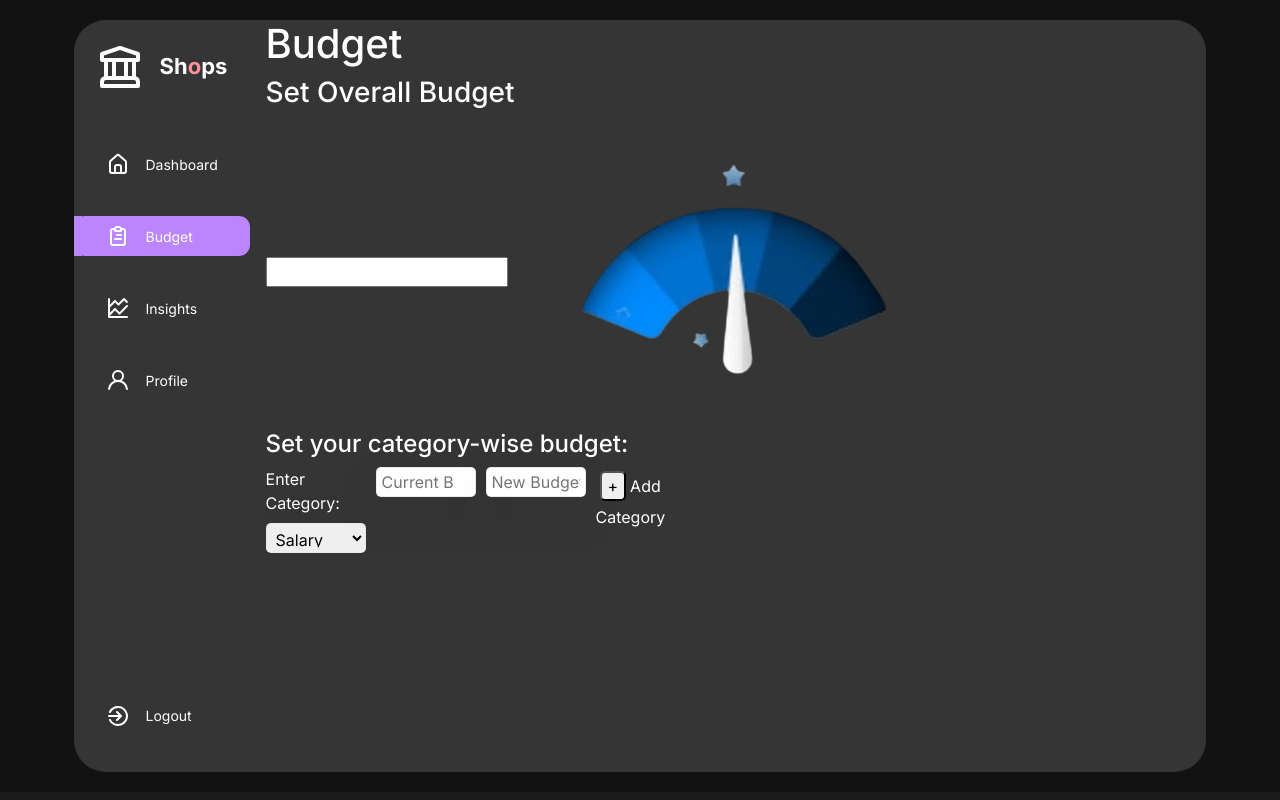
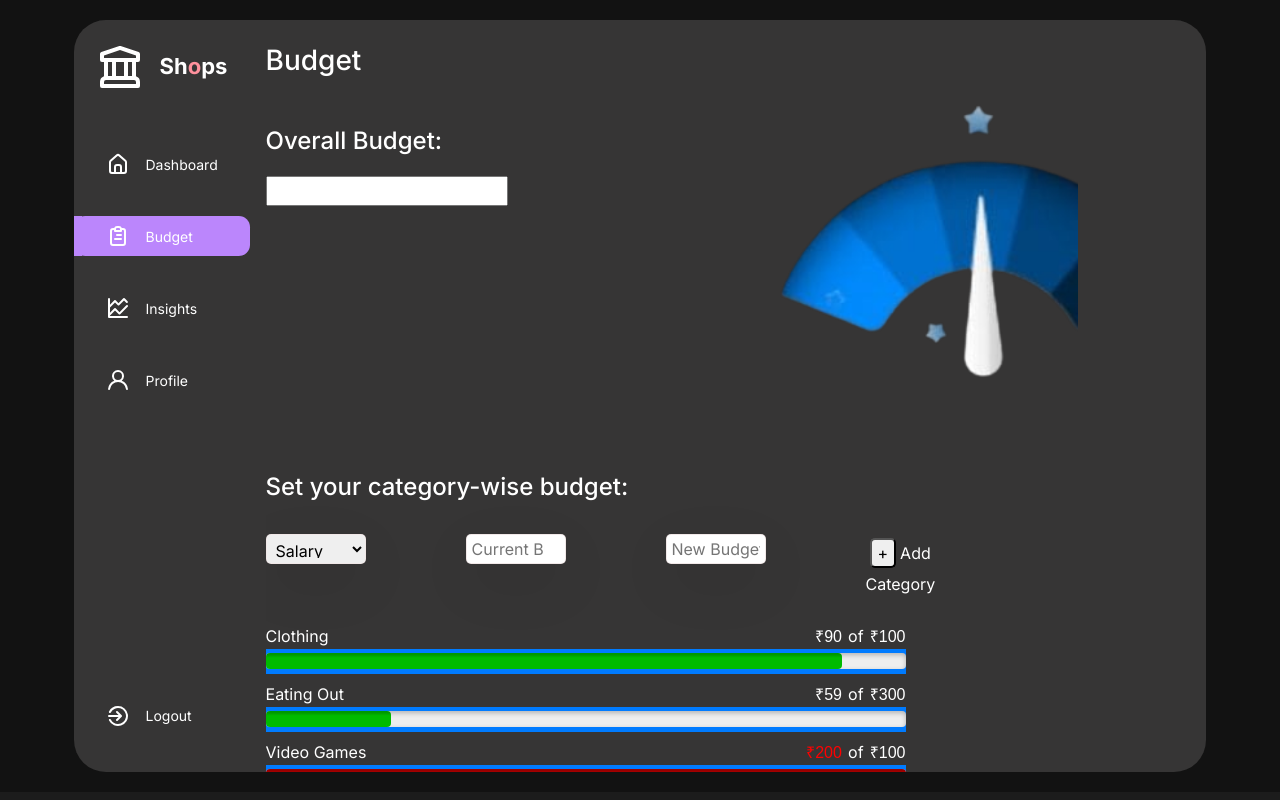
Before and after one commit to sinhadityaforever/github-autopilot, a React (Create React App) app: page / in a window 1280 px wide. Both pictures are taken after a click on the element "Budget". Built offline with nearby package versions, Linux system fonts and the light colour scheme.

Commit message:
Added Catgeory comp in Budget

```diff
--- a/src/App.js
+++ b/src/App.js
@@ -7,7 +7,7 @@ import Sidebar from './components/Sidebar';
 import Budget from './pages/Budget/Budget';
 import Dashboard from './pages/Dashboard/Dashboard';
 import Insights from './pages/Insights/Insights';
-import Profile from './pages/Profile/Profile';
+import Profile from './pages/profile/Profile';
 import LoginPage from './pages/Loginpage/Loginpage';
 
 
--- a/src/components/Category/Category.jsx
+++ b/src/components/Category/Category.jsx
@@ -18,19 +18,19 @@ const BUDGET_ITEMS = [
 		spent: 200
 	},
 	{
-		itemName: 'Video Games',
-		budgeted: 100,
-		spent: 200
+		itemName: 'Luxury',
+		budgeted: 200,
+		spent: 70
 	},
 	{
-		itemName: 'Video Games',
-		budgeted: 100,
-		spent: 200
+		itemName: 'Toiletries',
+		budgeted: 300,
+		spent: 150
 	},
 	{
-		itemName: 'Video Games',
-		budgeted: 100,
-		spent: 200
+		itemName: 'Travelling',
+		budgeted: 200,
+		spent: 130
 	}
 ];
 
@@ -74,11 +74,11 @@ const ProgressBar = ({ spent, budgeted }) => {
 };
 
 const Category = () => {
-	<div>
+	return (<div>
 		{BUDGET_ITEMS.map((item) => {
 			return <BudgetItem {...item} />;
 		})}
-	</div>;
+	</div>);
 };
 
 export default Category;
--- a/src/pages/Budget/Budget.css
+++ b/src/pages/Budget/Budget.css
@@ -170,5 +170,25 @@ button:hover {
 
 	display: grid;
 	grid-template-columns: 100px 100px 100px 100px;
-	gap: 20px 10px;
+	gap: 100px;
   }
+
+
+  img{
+     width: 500px;
+  }
+
+  .grid-contain{
+	display: grid;
+	grid-template-columns: 70px 50px;
+	gap: 350px;
+  }
+
+  .overall{
+	margin-top: 50px;
+	width: 200px;
+  }
+
+  .up{
+	margin-top: 20px;
+  }
--- a/src/pages/Budget/Budget.jsx
+++ b/src/pages/Budget/Budget.jsx
@@ -36,19 +36,29 @@ function Budget() {
 	const recentTransactions = tableTransactionsData.slice(0, 9);
 
 	return (
-		<div className="Budget">
-			<h1>Budget</h1>
+	<div className="Budget">
+		    <br/>
+		<div className="grid-contain">
 
-			<h3>Set Overall Budget</h3>
-			<input type="number" />
+		   <div>
+		   <h3>Budget</h3>
+		   <h4 className="overall">Overall Budget:</h4>
+			<input type="number" className="block up" />
+            </div>
+
+			<div>
 			<img src={meterImg} alt="Meter pic" />
+		     </div>
+
+		</div>
+			<br/>
 
 			<h4>Set your category-wise budget:</h4>
-
+            <br/>
 			<div className="grid-container">
-				<div>
-					<label for="category">Enter Category:</label>
-					<select name="category" id="category" className="style">
+				<div >
+					<label for="category" className="inline"></label>
+					 <select name="category" id="category" className="style">
 						<option value="Business">Business</option>
 						<option value="Investment">Investment</option>
 						<option value="Salary" selected>
@@ -81,8 +91,10 @@ function Budget() {
 					<p className="inline">Add Category</p>
 				</div>
 			</div>
-
+          <br/>
 			<Category />
+			<br/>
+			<br/>
 		</div>
 	);
 }
```
